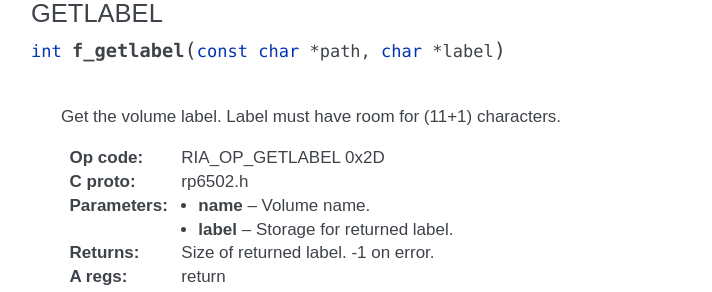
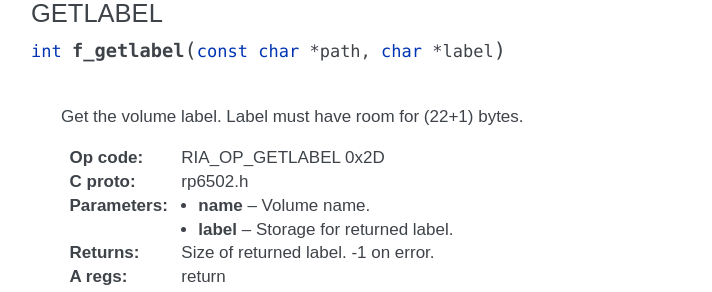
Before and after one commit to picocomputer/picocomputer.github.io, a Sphinx documentation site: the page built from docs/source/os.rst, in a window 1280 px wide and 900 px high, scrolled down 22753 px. Shown: the part 153-445 px from the top of the window, without its empty margins (399-1111 px from the left). Built offline with Sphinx 7.4.7, drawn with Linux system fonts in a browser that asks for light colours.

Commit message:
f_getlabel

```diff
--- a/docs/source/os.rst
+++ b/docs/source/os.rst
@@ -1226,7 +1226,7 @@ GETLABEL
 
    |
 
-   Get the volume label. Label must have room for (11+1) characters.
+   Get the volume label. Label must have room for (22+1) bytes.
 
    :Op code: RIA_OP_GETLABEL 0x2D
    :C proto: rp6502.h
```
